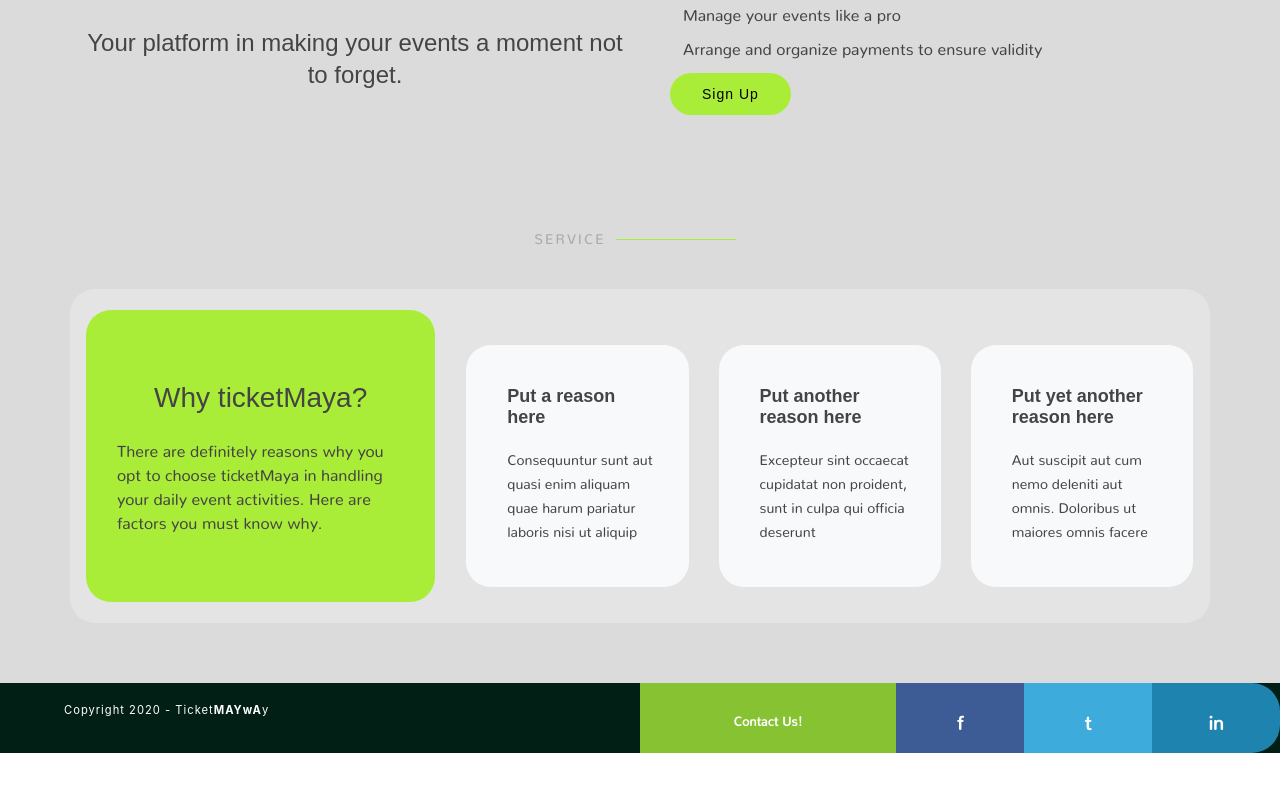
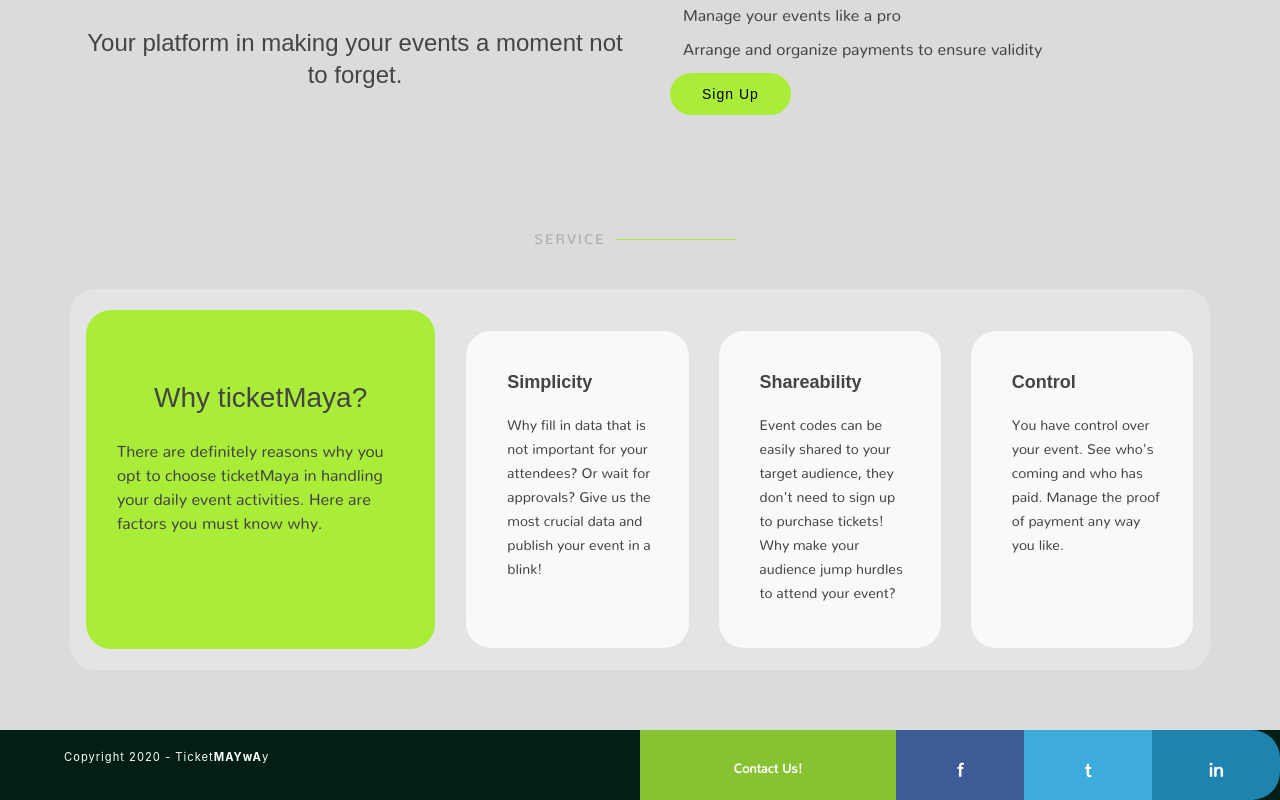
Before and after one commit to nicholasm185/WASD-FP, an Angular app: page / in a window 1280 px wide. Shown: the part 1113-1913 px from the top of the page. Before the commit the page ends 1866 px from the top, so only its background shows below. Built offline with nearby package versions, Linux system fonts and the light colour scheme; what ngx-countdown-timer, ngx-owl-carousel would draw is missing.

Commit message:
homepage reasons filled, cleaned up comments

```diff
--- a/src/app/home/home.component.html
+++ b/src/app/home/home.component.html
@@ -79,54 +79,6 @@
 </head>
 
 <body>
-
-  <!-- ======= Header =======
-  <header id="header" class="fixed-top ">
-    <div class="container d-flex align-items-center">
-
-      <h1 class="logo"><a href="index.html">Sailor</a></h1>
-     Uncomment below if you prefer to use an image logo
- <a href="index.html" class="logo"><img src="assets/img/logo.png" alt="" class="img-fluid"></a>
-
-      <nav class="nav-menu d-none d-lg-block">
-
-        <ul>
-          <li><a href="index.html">Home</a></li>
-
-          <li class="drop-down"><a href="#">About</a>
-            <ul>
-              <li><a href="about.html">About Us</a></li>
-              <li><a href="team.html">Team</a></li>
-              <li><a href="testimonials.html">Testimonials</a></li>
-
-              <li class="drop-down"><a href="#">Deep Drop Down</a>
-                <ul>
-                  <li><a href="#">Deep Drop Down 1</a></li>
-                  <li><a href="#">Deep Drop Down 2</a></li>
-                  <li><a href="#">Deep Drop Down 3</a></li>
-                  <li><a href="#">Deep Drop Down 4</a></li>
-                  <li><a href="#">Deep Drop Down 5</a></li>
-                </ul>
-              </li>
-            </ul>
-          </li>
-
-          <li><a href="services.html">Services</a></li>
-          <li><a href="portfolio.html">Portfolio</a></li>
-          <li><a href="pricing.html">Pricing</a></li>
-          <li><a href="blog.html">Blog</a></li>
-          <li><a href="contact.html">Contact</a></li>
-
-        </ul>
-
-      </nav> .nav-menu
-
-      <a href="index.html" class="get-started-btn ml-auto">Get Started</a>
-
-    </div>
-  </header> End Header -->
-
-  <!-- ======= Hero Section ======= -->
   <section id="hero">
     <div id="heroCarousel" class="carousel slide carousel-fade" data-ride="carousel" data-aos="fade">
 
@@ -180,11 +132,10 @@
       </a>
 
     </div>
-  </section><!-- End Hero -->
+  </section>
 
   <main id="main">
 
-    <!-- ======= About Section ======= -->
     <section id="about" class="about">
       <div class="container" data-aos="fade-up" data-aos-delay="300">
 
@@ -212,9 +163,8 @@
         </div>
 
       </div>
-    </section><!-- End About Section -->
+    </section>
 
-    <!-- ======= Services Section ======= -->
     <section id="services" class="services">
       <div class="container" data-aos="fade-up" data-aos-delay="300">
 
@@ -241,22 +191,22 @@
                 <div class="col-xl-4 d-flex align-items-stretch">
                   <div class="icon-box mt-4 mt-xl-0">
                     <i class="bx bx-receipt"></i>
-                    <h4>Put a reason here</h4>
-                    <p>Consequuntur sunt aut quasi enim aliquam quae harum pariatur laboris nisi ut aliquip</p>
+                    <h4>Simplicity</h4>
+                    <p>Why fill in data that is not important for your attendees? Or wait for approvals? Give us the most crucial data and publish your event in a blink!</p>
                   </div>
                 </div>
                 <div class="col-xl-4 d-flex align-items-stretch" data-aos="zoom-in" data-aos-delay="1100">
                   <div class="icon-box mt-4 mt-xl-0">
                     <i class="bx bx-cube-alt"></i>
-                    <h4>Put another reason here</h4>
-                    <p>Excepteur sint occaecat cupidatat non proident, sunt in culpa qui officia deserunt</p>
+                    <h4>Shareability</h4>
+                    <p>Event codes can be easily shared to your target audience, they don't need to sign up to purchase tickets! Why make your audience jump hurdles to attend your event?</p>
                   </div>
                 </div>
                 <div class="col-xl-4 d-flex align-items-stretch" data-aos="zoom-in" data-aos-delay="1300">
                   <div class="icon-box mt-4 mt-xl-0">
                     <i class="bx bx-images"></i>
-                    <h4>Put yet another reason here</h4>
-                    <p>Aut suscipit aut cum nemo deleniti aut omnis. Doloribus ut maiores omnis facere</p>
+                    <h4>Control</h4>
+                    <p>You have control over your event. See who's coming and who has paid. Manage the proof of payment any way you like.</p>
                   </div>
                 </div>
               </div>
@@ -267,26 +217,10 @@
       </div>
 
     </div>
-    </section><!-- End Services Section -->
+    </section>
 
 
-  </main><!-- End #main -->
-
-
-  <!--<a href="#" class="btn-get-started back-to-top"><i class="btn btn-dark">Back to Top</i></a>-->
-
-  <!-- Vendor JS Files
-  <script src="assets/vendor/jquery/jquery.min.js"></script>
-  <script src="assets/vendor/bootstrap/js/bootstrap.bundle.min.js"></script>
-  <script src="assets/vendor/jquery.easing/jquery.easing.min.js"></script>
-  <script src="assets/vendor/php-email-form/validate.js"></script>
-  <script src="assets/vendor/isotope-layout/isotope.pkgd.min.js"></script>
-  <script src="assets/vendor/venobox/venobox.min.js"></script>
-  <script src="assets/vendor/waypoints/jquery.waypoints.min.js"></script>
-  <script src="assets/vendor/owl.carousel/owl.carousel.min.js"></script>
-
-   Template Main JS File
-  <script src="assets/js/main.js"></script>-->
+  </main>
 
 </body>
 
```
